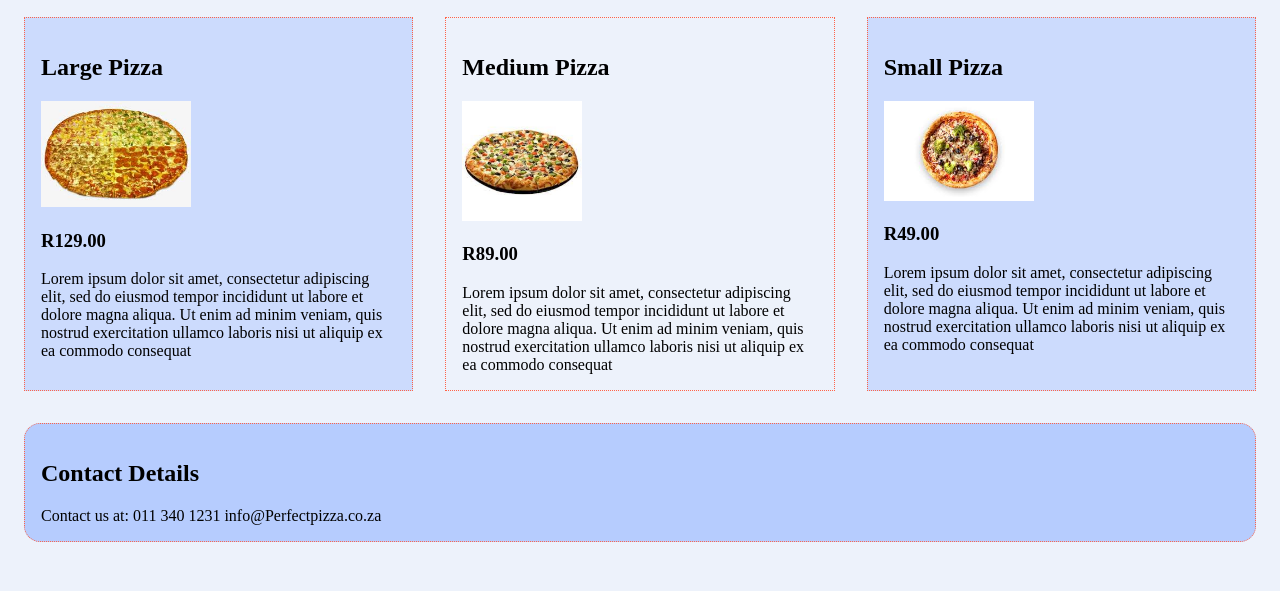
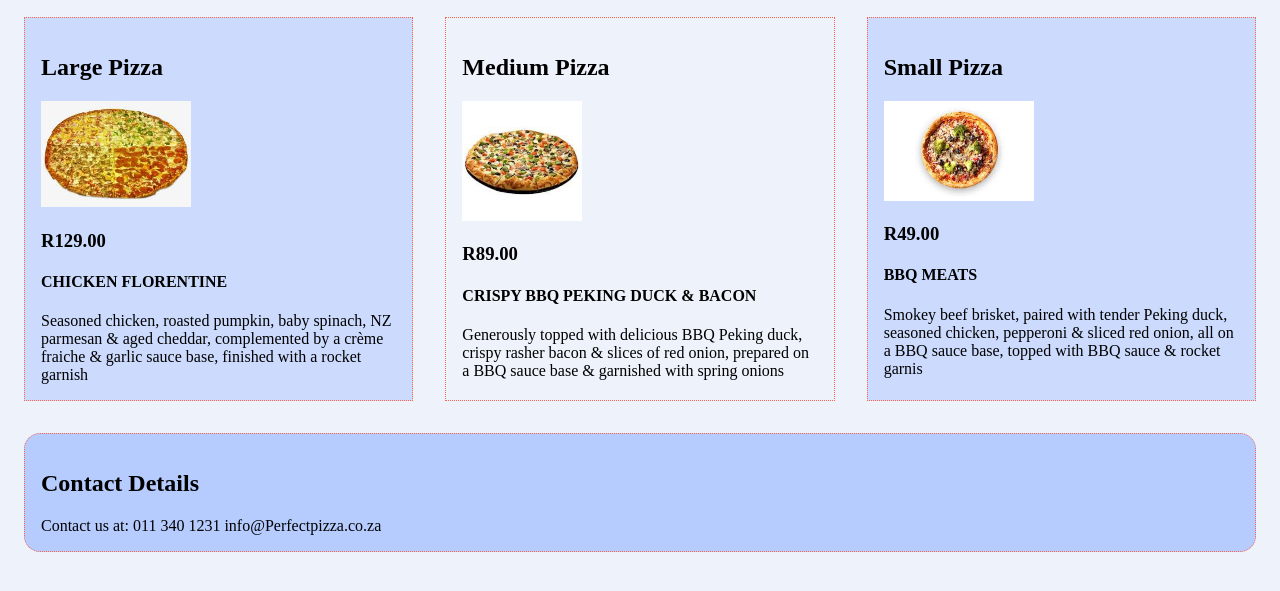
Before and after one commit to cktshukudu/Perfect-Pizza, a plain HTML site: page index.html in a window 1280 px wide. Shown: the part 79-670 px from the top of the page. Drawn offline with Linux system fonts and the light colour scheme.

Commit message:
changes files

```diff
--- a/index.html
+++ b/index.html
@@ -17,8 +17,8 @@
         <img src="large.jpg" width="150">
        <h3>R129.00</h3>
         <div>
-            Lorem ipsum dolor sit amet, consectetur adipiscing elit, sed do eiusmod tempor
-            incididunt ut labore et dolore magna aliqua. Ut enim ad minim veniam, quis nostrud exercitation ullamco laboris nisi ut aliquip ex ea commodo consequat
+        <h4>CHICKEN FLORENTINE</h4>
+        Seasoned chicken, roasted pumpkin, baby spinach, NZ parmesan & aged cheddar, complemented by a crème fraiche & garlic sauce base, finished with a rocket garnish
         </div>
         </div>
 <div class="pizza medium_pizza">
@@ -26,9 +26,8 @@
     <img src="medium.jpg" width="120">
    <h3>R89.00</h3>
    <div>
-
-       Lorem ipsum dolor sit amet, consectetur adipiscing elit, sed do eiusmod tempor
-       incididunt ut labore et dolore magna aliqua. Ut enim ad minim veniam, quis nostrud exercitation ullamco laboris nisi ut aliquip ex ea commodo consequat
+    <h4>CRISPY BBQ PEKING DUCK & BACON</h4>
+    Generously topped with delicious BBQ Peking duck, crispy rasher bacon & slices of red onion, prepared on a BBQ sauce base & garnished with spring onions
 </div>
      </div>
     <div class="pizza small_pizza">
@@ -36,8 +35,8 @@
         <img src="small.jpg" width="150">
        <h3>R49.00</h3>
         <div>
-        Lorem ipsum dolor sit amet, consectetur adipiscing elit, sed do eiusmod tempor
-       incididunt ut labore et dolore magna aliqua. Ut enim ad minim veniam, quis nostrud exercitation ullamco laboris nisi ut aliquip ex ea commodo consequat
+       <h4> BBQ MEATS</h4>
+        Smokey beef brisket, paired with tender Peking duck, seasoned chicken, pepperoni & sliced red onion, all on a BBQ sauce base, topped with BBQ sauce & rocket garnis
    </div>
 </div>
    </div>
```
